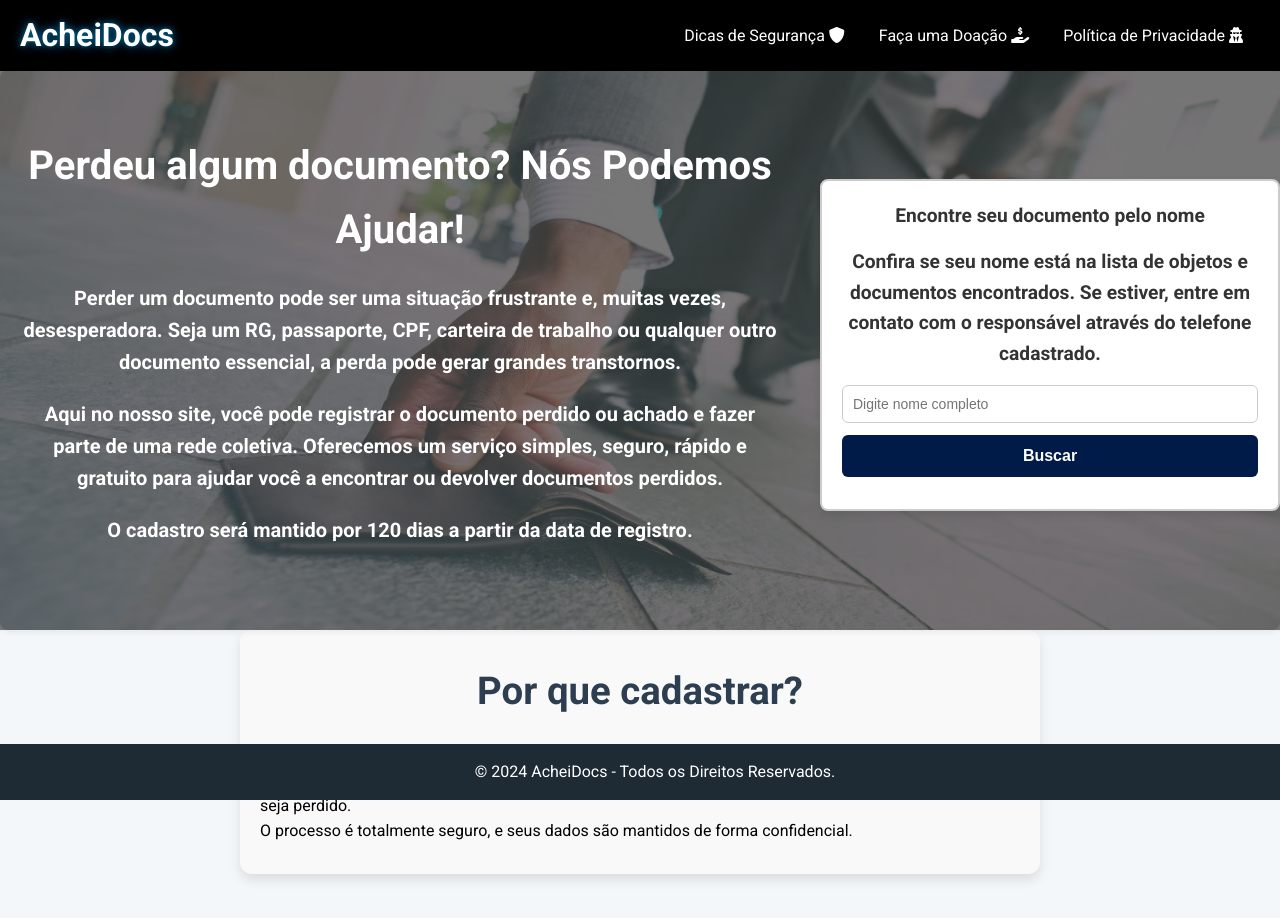
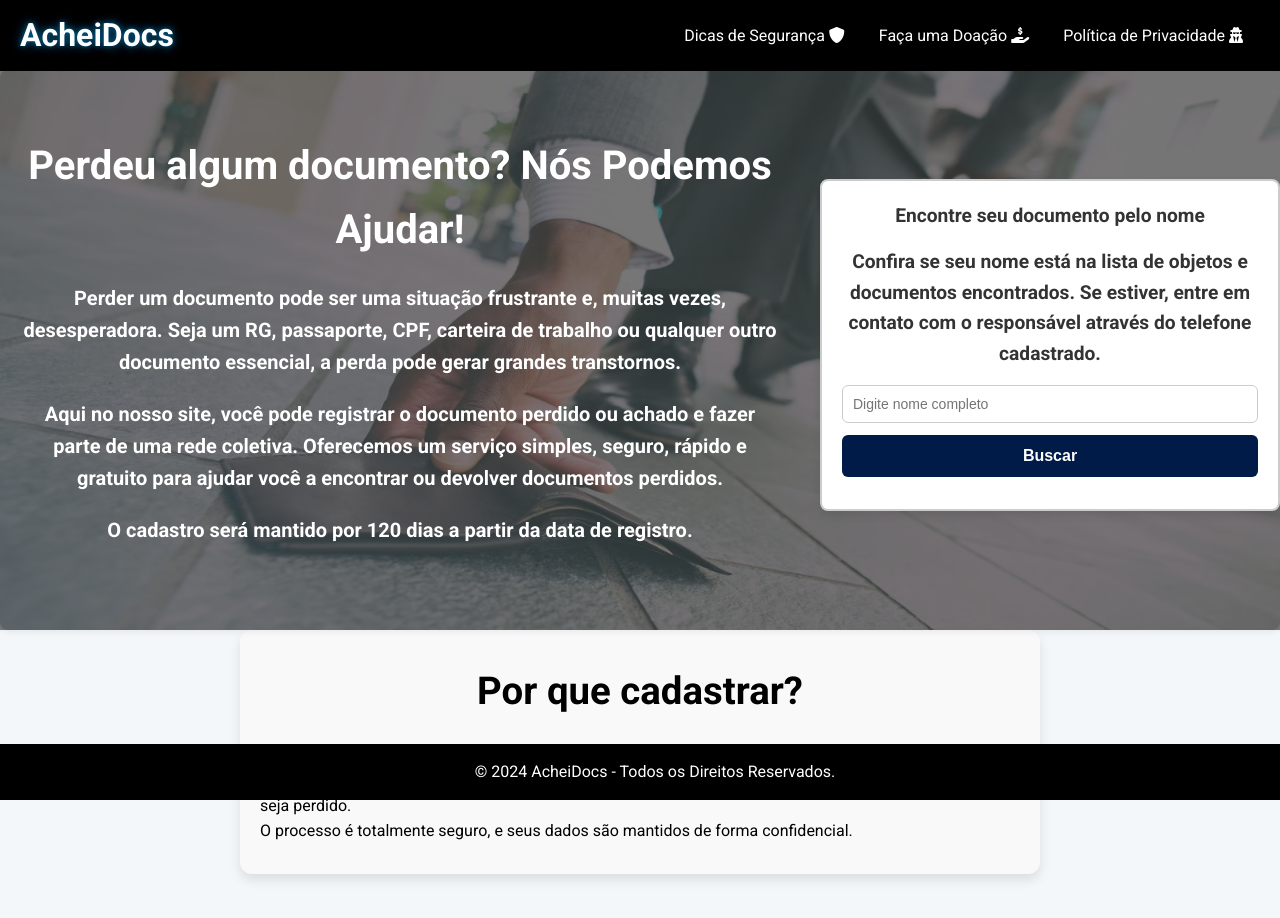
Before and after one commit to Gerleidson/AcheiDocs, a website with bundled scripts: page index.html in a window 1280 px wide. Shown: the top 918 px of the page. Built offline with nearby package versions, Linux system fonts and the light colour scheme; no server answers.

Commit message:
Ajustes na cor do bg footer

```diff
--- a/css/body.css
+++ b/css/body.css
@@ -52,7 +52,7 @@ main .content {
 }
 
 .btn-download:hover {
-  background-color: #001b48;
+  background-color: #00B6FF;
 }
 /* === Estilos principais === */
 .principal {
@@ -120,7 +120,7 @@ main .content {
 
 .importancia-cadastro h2 {
   font-size: 2.4rem; /* Tamanho de fonte maior para dar mais destaque */
-  color: #2c3e50; /* Cor mais forte e sofisticada para o título */
+  color: #000000; /* Cor mais forte e sofisticada para o título */
   margin-bottom: 20px; /* Maior espaço abaixo do título */
   text-align: center;
   font-weight: 700; /* Peso de fonte mais forte para destacar */
--- a/css/footer.css
+++ b/css/footer.css
@@ -1,6 +1,6 @@
 /* Estilo do Rodapé */
 footer.footer {
-  background-color: #1e2a34;
+  background-color: #000000;
   color: #fff;
   text-align: center;
   padding: 15px;
```
